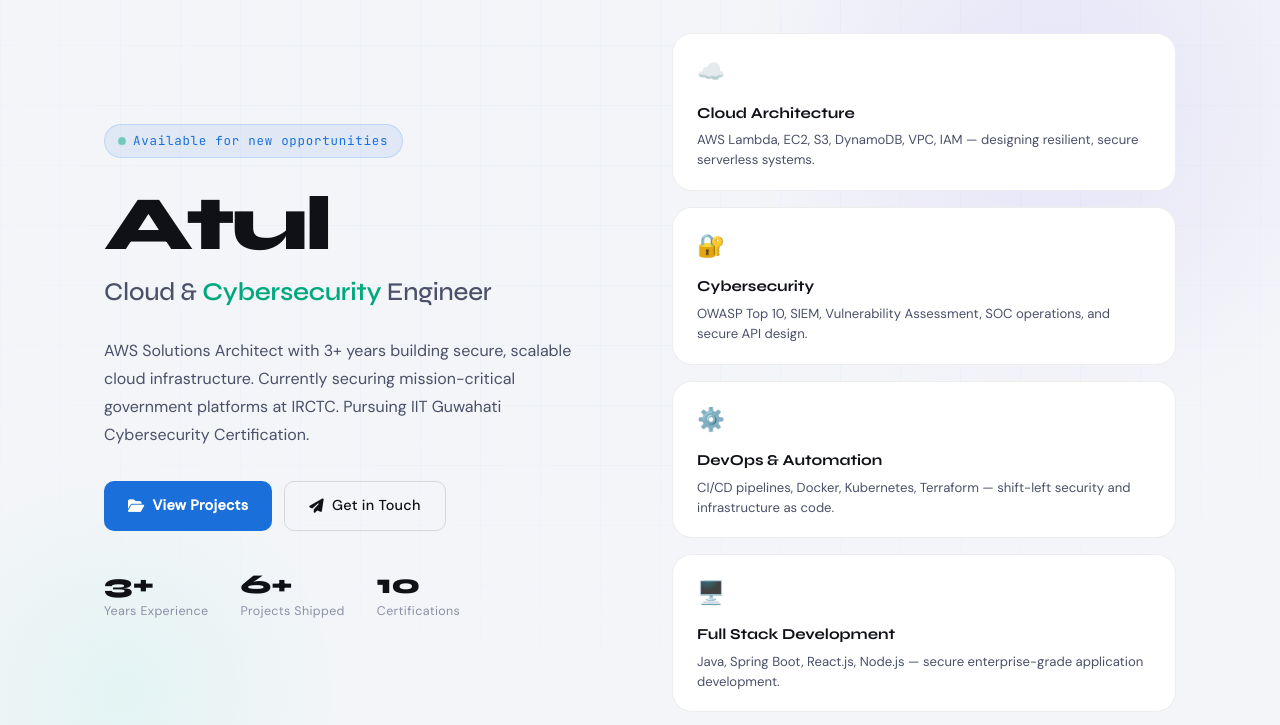
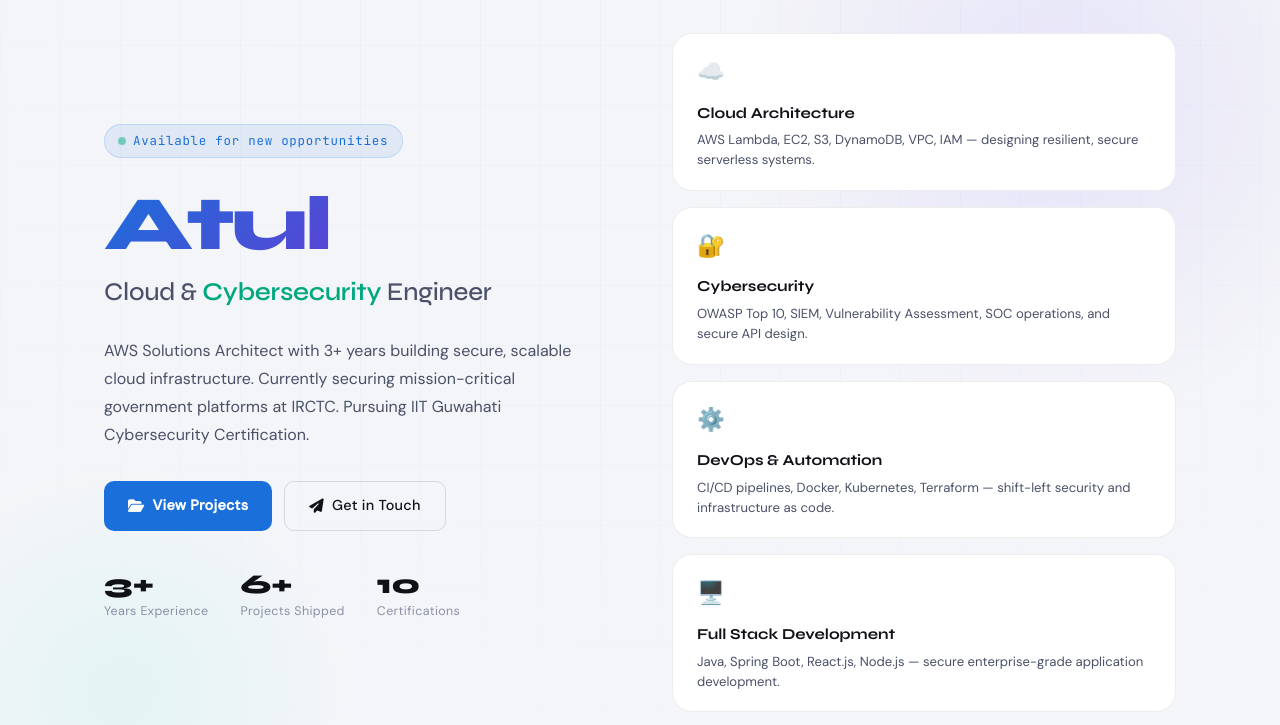
Before and after one commit to sin-atul/atul-portfolio, a website: page index.html in a window 1280 px wide. Shown: the part 75-800 px from the top of the page. Drawn offline with Linux system fonts and the light colour scheme.

Commit message:
Update index.html

```diff
--- a/index.html
+++ b/index.html
@@ -585,7 +585,7 @@ footer {
           <span class="dot" aria-hidden="true"></span>
           Available for new opportunities
         </div>
-        <h1 class="hero-name">Atul</h1>
+        <h1 class="hero-name"><span class="accent">Atul</span></h1>
         <p class="hero-title">Cloud & <span class="tag">Cybersecurity</span> Engineer</p>
         <p class="hero-desc">
           AWS Solutions Architect with 3+ years building secure, scalable cloud infrastructure.
```
